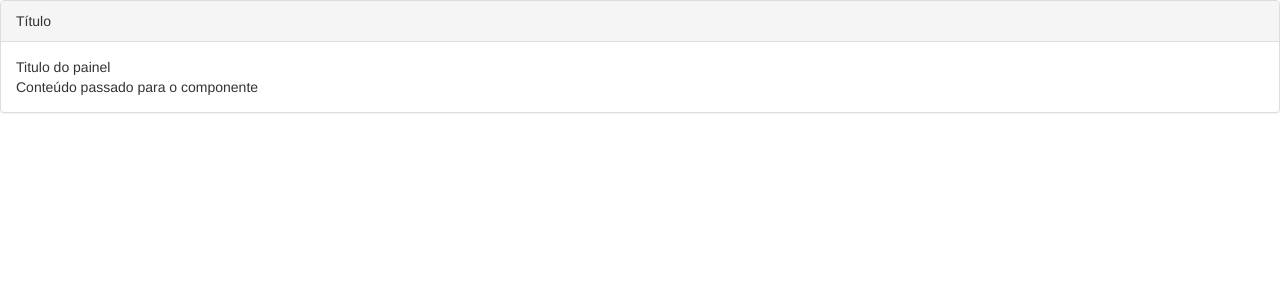
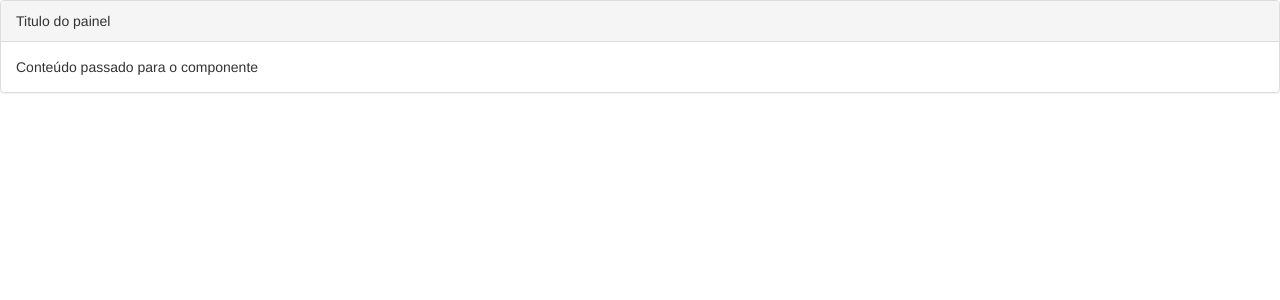
Before and after one commit to iarlenaquiles/diretivas-angular2, an Angular app: page / in a window 1280 px wide. Shown: the top 300 px of the page. Built offline with nearby package versions, Linux system fonts and the light colour scheme.

Commit message:
Deixando o conteúdo dinâmico

```diff
--- a/src/app/exemplo-ngcontent/exemplo-ngcontent.component.html
+++ b/src/app/exemplo-ngcontent/exemplo-ngcontent.component.html
@@ -1,6 +1,8 @@
 <div class="panel panel-default">
-  <div class="panel-heading">Título</div>
+  <div class="panel-heading">
+    <ng-content select=".titulo"></ng-content>
+  </div>
   <div class="panel-body">
-    <ng-content></ng-content>
+    <ng-content select=".corpo"></ng-content>
   </div>
 </div>
```
